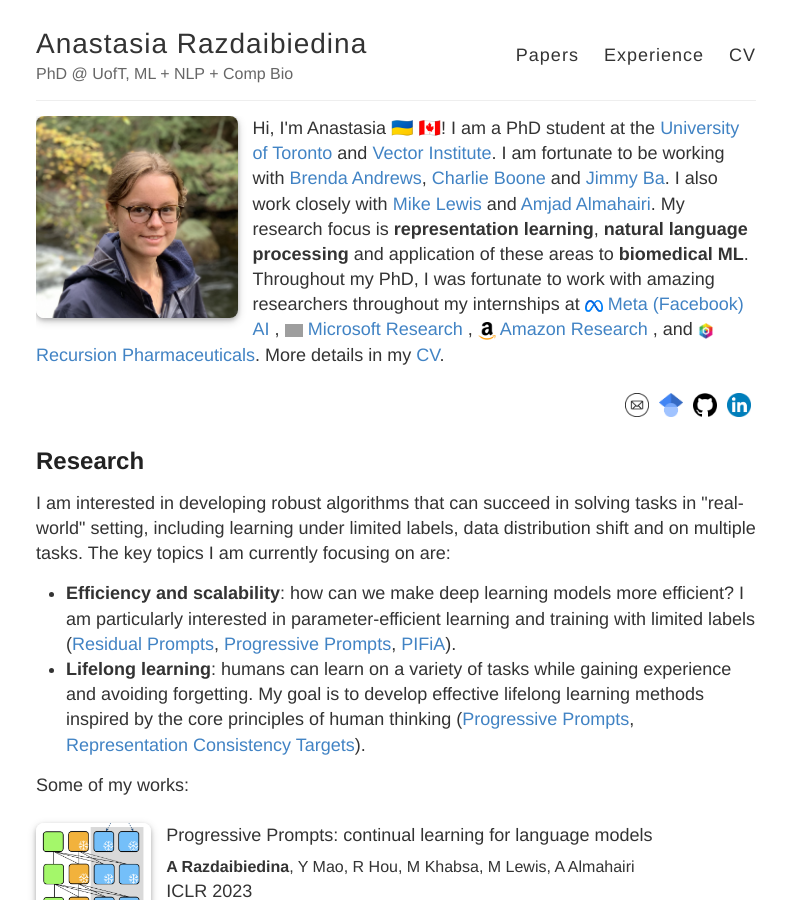
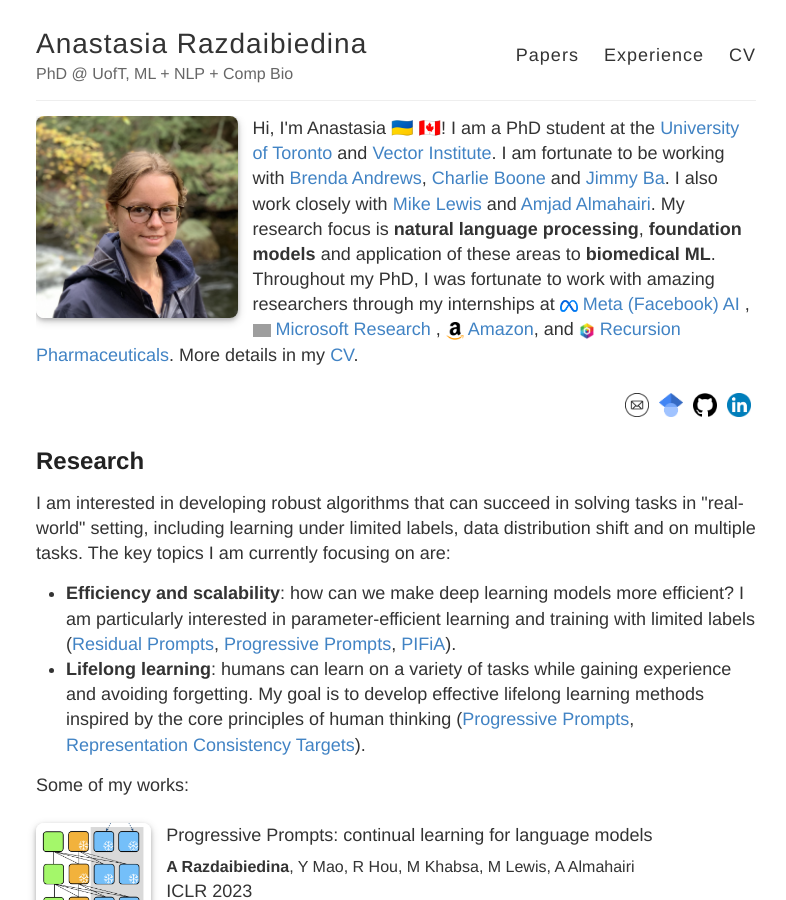
Before and after one commit to arazd/arazd.github.io, a Jekyll site: the page built from index.html, in a window 1280 px wide and 900 px high. Shown: the whole window, without its empty margins (244-1030 px from the left). Built offline with Jekyll 4.4.1, drawn with Linux system fonts in a browser that asks for light colours; grey boxes are pictures that could not be loaded.

Commit message:
Update index.html

```diff
--- a/index.html
+++ b/index.html
@@ -9,8 +9,8 @@ layout: default
      with <a href="https://thedonnellycentre.utoronto.ca/faculty/brenda-andrews/">Brenda Andrews</a>, <a href="https://thedonnellycentre.utoronto.ca/faculty/charles-boone">Charlie Boone</a>
       and <a href="https://vectorinstitute.ai/team/jimmy-ba/">Jimmy Ba</a>.
      I also work closely with <a href="https://scholar.google.co.uk/citations?user=SnQnQicAAAAJ&hl=en">Mike Lewis</a> and <a href="https://scholar.google.ca/citations?user=WbYAa7IAAAAJ&hl=en">Amjad Almahairi</a>.
-     My research focus is <strong>representation learning</strong>, <strong>natural language processing</strong> and application of these areas to <strong>biomedical ML</strong>.
-    Throughout my PhD, I was fortunate to work with amazing researchers throughout my internships at
+     My research focus is <strong>natural language processing</strong>, <strong>foundation models</strong> and application of these areas to <strong>biomedical ML</strong>.
+    Throughout my PhD, I was fortunate to work with amazing researchers through my internships at
     </span>
     <img src="./images/meta_icon2.png" width="18px">
 
@@ -25,7 +25,7 @@ layout: default
 
     <img src="./images/amazon_icon.png" width="18px">
     <span>
-    <a href="https://ai.facebook.com/research/">Amazon Research </a>, and
+    <a href="https://ai.facebook.com/research/">Amazon</a>, and
     </span>
     <img src="./images/recursion_icon2.png" width="16px">
     <span>
```
